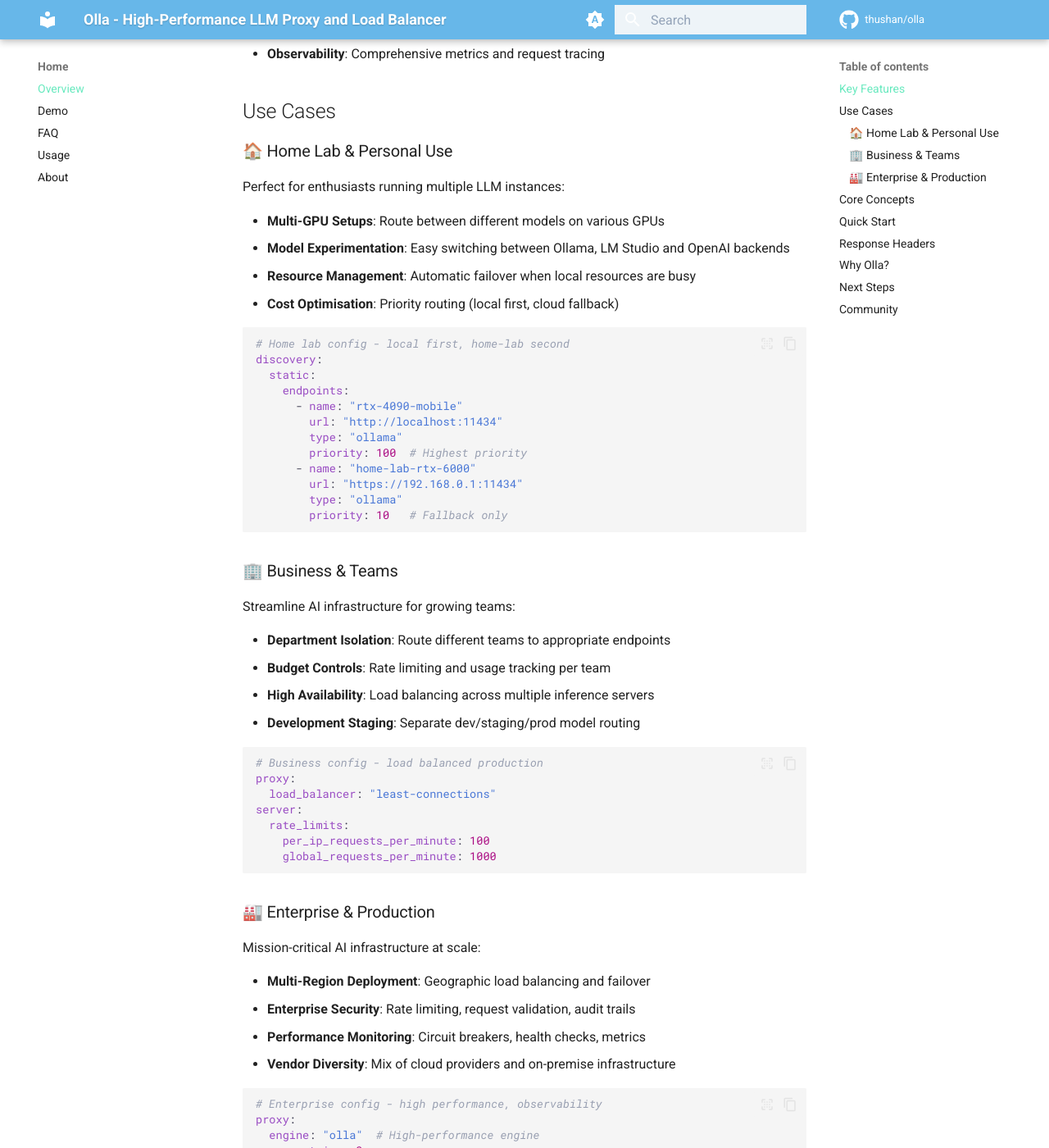
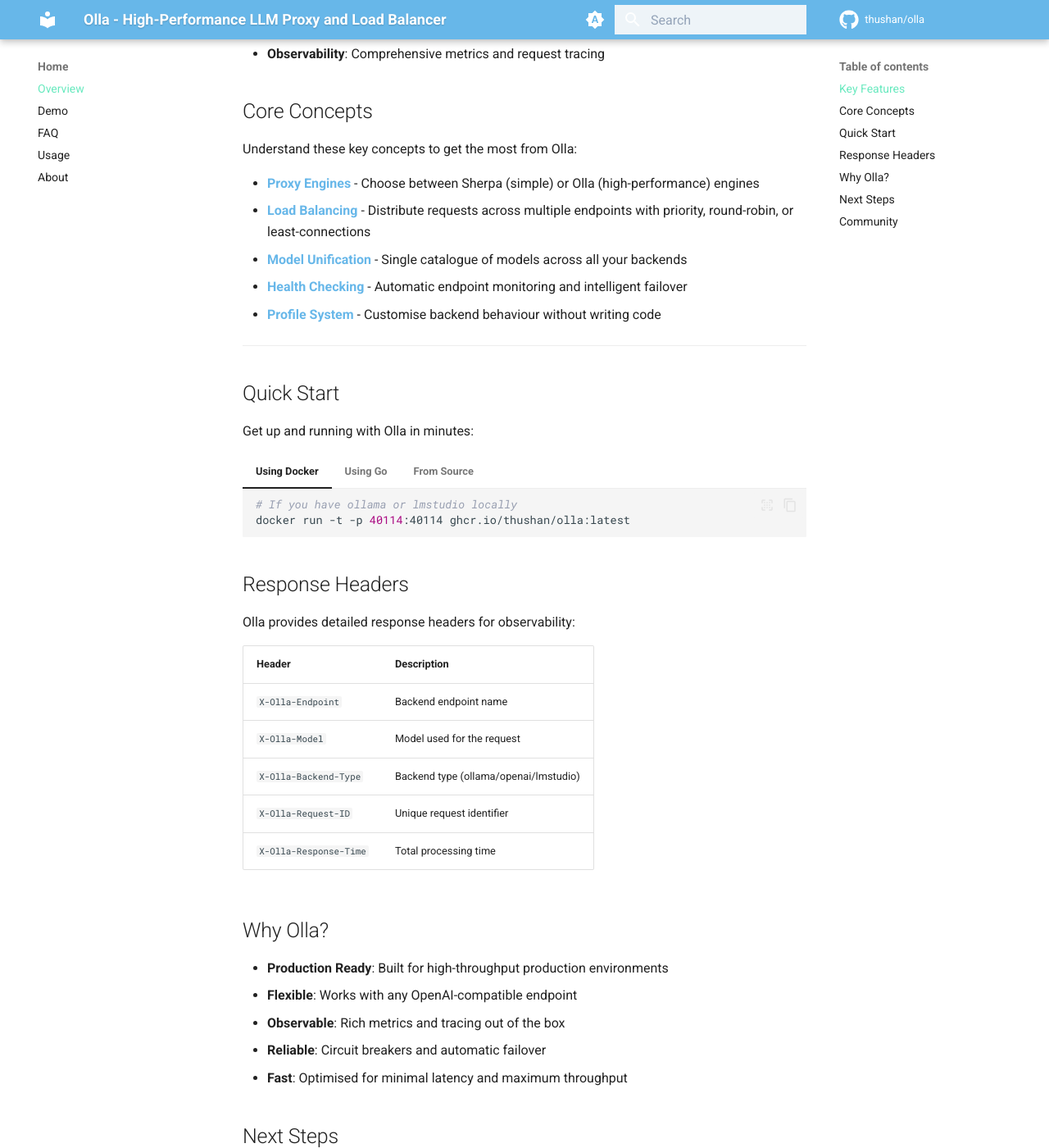
Before and after one commit to leo-3889/olla, an MkDocs documentation site: the page built from docs/content/index.md, in a window 1280 px wide and 1400 px high, scrolled down 1032 px. Shown: the whole window at 82% size. Built offline with MkDocs 1.6.1 and Material for MkDocs 9.7.7, drawn with Linux system fonts in a browser that asks for light colours; comment, search, counter and statistics services are not loaded; some of the changed text lies outside the part shown.

Commit message:
remove from intro

````diff
--- a/docs/content/index.md
+++ b/docs/content/index.md
@@ -33,71 +33,6 @@
 - **High Performance**: Connection pooling, object pooling, and lock-free statistics
 - **Security**: Built-in rate limiting and request validation
 - **Observability**: Comprehensive metrics and request tracing
-
-## Use Cases
-
-### 🏠 Home Lab & Personal Use
-
-Perfect for enthusiasts running multiple LLM instances:
-
-- **Multi-GPU Setups**: Route between different models on various GPUs
-- **Model Experimentation**: Easy switching between Ollama, LM Studio and OpenAI backends
-- **Resource Management**: Automatic failover when local resources are busy
-- **Cost Optimisation**: Priority routing (local first, cloud fallback)
-
-```yaml
-# Home lab config - local first, home-lab second
-discovery:
-  static:
-    endpoints:
-      - name: "rtx-4090-mobile"
-        url: "http://localhost:11434"
-        type: "ollama"
-        priority: 100  # Highest priority
-      - name: "home-lab-rtx-6000"
-        url: "https://192.168.0.1:11434"
-        type: "ollama"
-        priority: 10   # Fallback only
-```
-
-### 🏢 Business & Teams
-
-Streamline AI infrastructure for growing teams:
-
-- **Department Isolation**: Route different teams to appropriate endpoints
-- **Budget Controls**: Rate limiting and usage tracking per team
-- **High Availability**: Load balancing across multiple inference servers
-- **Development Staging**: Separate dev/staging/prod model routing
-
-```yaml
-# Business config - load balanced production
-proxy:
-  load_balancer: "least-connections"
-server:
-  rate_limits:
-    per_ip_requests_per_minute: 100
-    global_requests_per_minute: 1000
-```
-
-### 🏭 Enterprise & Production
-
-Mission-critical AI infrastructure at scale:
-
-- **Multi-Region Deployment**: Geographic load balancing and failover
-- **Enterprise Security**: Rate limiting, request validation, audit trails
-- **Performance Monitoring**: Circuit breakers, health checks, metrics
-- **Vendor Diversity**: Mix of cloud providers and on-premise infrastructure
-
-```yaml
-# Enterprise config - high performance, observability
-proxy:
-  engine: "olla"  # High-performance engine
-  max_retries: 3
-server:
-  request_logging: true
-  rate_limits:
-    global_requests_per_minute: 10000
-```
 
 ## Core Concepts
 
````
